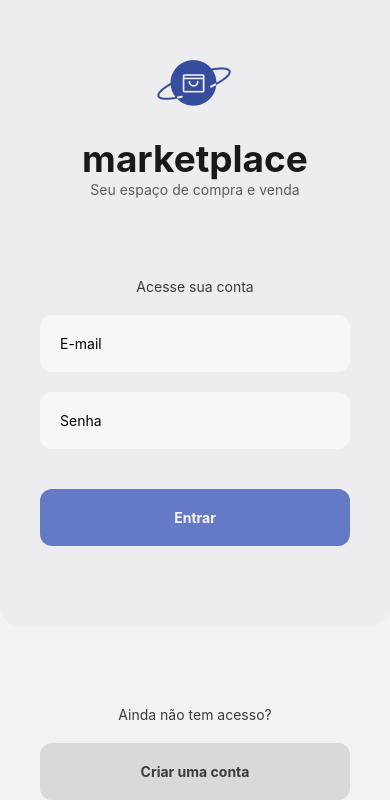
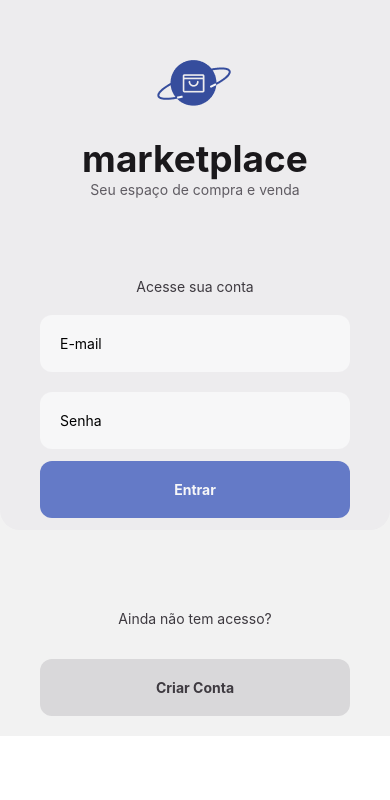
Before and after one commit to lucasnather/martplace-front-end, a React Native app: screen /Home in a window 390 px wide. Shown: the part 108-908 px from the top of the page. After the commit the page ends 844 px from the top, so only its background shows below. Built offline with nearby package versions, Linux system fonts and the light colour scheme.

Commit message:
feat: button variant

```diff
--- /dev/null
+++ b/src/components/button/index.tsx
@@ -0,0 +1,43 @@
+import { Text, TouchableOpacity, TouchableOpacityProps, TextProps, View } from "react-native";
+
+type ButtonVariant = "blue" | "gray" | "black"
+
+type ButtonProps = TouchableOpacityProps  & {
+    children:React.ReactNode
+    variant?: ButtonVariant
+    icon?: React.ReactNode
+}
+
+export function Button({
+    children,
+    variant = "blue",
+    icon,
+    ...props
+}: ButtonProps) {
+
+    const variants = {
+        blue: {
+            container: "bg-primary-blue-light rounded-xl p-5 items-center justify-center my-3 flex-row gap-2",
+            text: "text-base-gray-7 font-bold text-[14px] ",
+        },
+        gray: {
+            container: "bg-base-gray-5 rounded-xl p-5 items-center justify-center my-3 flex-row gap-2",
+            text: "text-base-gray-2 font-bold text-[14px]",
+        },
+        black: {
+            container: "bg-base-gray rounded-xl p-5 items-center justify-center my-3 flex-row gap-2 ",
+            text: "text-base-gray-7 font-bold text-[14px]",
+        },
+    }
+
+    return (
+        <TouchableOpacity className={variants[variant].container} {...props}>
+            {
+                icon && <View>{icon}</View>
+            }
+            <Text  className={variants[variant].text}>
+                {children}
+            </Text>
+        </TouchableOpacity>
+    )
+}
--- a/src/components/filter/index.tsx
+++ b/src/components/filter/index.tsx
@@ -2,6 +2,7 @@ import { X } from "phosphor-react-native";
 import { useState } from "react";
 import { ScrollView, Switch, Text, TouchableOpacity, View } from "react-native";
 import BouncyCheckbox from "react-native-bouncy-checkbox"
+import { Button } from "../button";
 
 type FilterProps = {
     toggleFilter: () => void
@@ -81,15 +82,15 @@ export function Filter({ toggleFilter }: FilterProps) {
             </View>
 
             <View className="flex-row gap-5">
-                <View>
-                    <TouchableOpacity className="bg-base-gray-5 rounded-md py-[12px] px-[30px]">
-                        <Text className="text-base-gray-2 text-[14px] font-bold">Resetar Filtros</Text>
-                    </TouchableOpacity>
+                <View className="w-[50%]">
+                    <Button variant="gray" >
+                        Resetar Filtros
+                    </Button>
                 </View>
-                <View>
-                    <TouchableOpacity className="bg-base-gray rounded-md py-[12px] px-[30px]">
-                        <Text className="text-base-gray-7 text-[14px] font-bold">Aplicar Filtros</Text>
-                    </TouchableOpacity>
+                <View className="w-[45%]">
+                    <Button variant="black">
+                        Aplicar Filtros
+                    </Button>
                 </View>
             </View>
         </ScrollView>
--- a/src/screens/auth/annoucement/index.tsx
+++ b/src/screens/auth/annoucement/index.tsx
@@ -1,8 +1,9 @@
 import { useNavigation } from "@react-navigation/native";
 import { ArrowLeft, Bank, Barcode, CreditCard, Money, QrCode, WhatsappLogo } from "phosphor-react-native";
-import { Image, SafeAreaView, ScrollView, Text, TouchableOpacity, View } from "react-native";
+import {Image, SafeAreaView, ScrollView, Text, TouchableOpacity, View } from "react-native";
 import Bike from "../../../assets/bike.png"
 import User from "../../../assets/user-annouc.png"
+import { Button } from "../../../components/button";
 
 export function Annoucement() {
     const { goBack } = useNavigation()
@@ -66,10 +67,9 @@ export function Annoucement() {
                 </ScrollView>
                 <View className="absolute bottom-0 left-0 right-0 bg-white flex-row justify-between items-center px-[24px] py-[30px]">
                     <Text className="font-bold text-[24px] text-primary-blue">R$ 120,00</Text>
-                    <TouchableOpacity className="flex-row items-center gap-2 bg-primary-blue p-3 rounded-[6px]">
-                        <WhatsappLogo color="#F7F7F8"/>
-                        <Text className="text-base-gray-7">Entrar em contato</Text>
-                    </TouchableOpacity>
+                    <Button variant="blue" icon={<WhatsappLogo color="#F7F7F8"/>}>
+                        Entrar em contato
+                    </Button>
                 </View>
             </SafeAreaView>
         </View>
--- a/src/screens/auth/create-annoucement/index.tsx
+++ b/src/screens/auth/create-annoucement/index.tsx
@@ -3,6 +3,7 @@ import { ArrowLeft } from "phosphor-react-native";
 import { useState } from "react";
 import { SafeAreaView, ScrollView, Switch, Text, TextInput, TouchableOpacity, View } from "react-native";
 import BouncyCheckbox from "react-native-bouncy-checkbox"
+import { Button } from "../../../components/button";
 
 export function CreateAnnoucement() {
     const { goBack, navigate } = useNavigation()
@@ -119,14 +120,14 @@ export function CreateAnnoucement() {
 
                     <View className="flex-row justify-between gap-5">
                         <View className="w-[50%]">
-                            <TouchableOpacity className="bg-base-gray-5 rounded-md py-[12px] px-[30px]">
-                                <Text className="text-base-gray-2 text-center text-[14px] font-bold">Cancelar</Text>
-                            </TouchableOpacity>
+                            <Button variant="gray" onPress={navigateToBack}>
+                                Cancelar
+                            </Button>
                         </View>
                         <View className="w-[45%]">
-                            <TouchableOpacity className="bg-base-gray rounded-md py-[12px] px-[30px]" onPress={navigateToPreVisualization} >
-                                <Text className="text-base-gray-7 text-center  text-[14px] font-bold">Avançar</Text>
-                            </TouchableOpacity>
+                            <Button variant="black" onPress={navigateToPreVisualization}>
+                                Avançar
+                            </Button>
                         </View>
                     </View>
                 </View>
--- a/src/screens/auth/home/index.tsx
+++ b/src/screens/auth/home/index.tsx
@@ -5,6 +5,7 @@ import AvatarHome from "../../../assets/avatar-home.png";
 import Product from "../../../assets/product.png";
 import { Filter } from "../../../components/filter";
 import { useNavigation } from "@react-navigation/native";
+import { Button } from "../../../components/button";
 
 const { height } = Dimensions.get("window");
 
@@ -47,10 +48,17 @@ export function Home() {
                         <Text className="w-[100px]">Boas vindas, <Text className="font-bold">Maria!</Text></Text>
                     </View>
 
-                    <TouchableOpacity className="bg-gray-600 flex-row items-center gap-2 p-2 rounded-xl" onPress={goToCreateAnnoucement}>
+                    <Button
+                        variant="black"
+                        onPress={goToCreateAnnoucement}
+                        icon={ <Plus size={21} color="#fff"/>}
+                    >
+                        Criar Anúncio
+                    </Button>
+                    {/* <TouchableOpacity className="bg-gray-600 flex-row items-center gap-2 p-2 rounded-xl" onPress={goToCreateAnnoucement}>
                         <Plus size={21} color="#fff"/>
                         <Text className="text-gray-100">Criar anúncio</Text>
-                    </TouchableOpacity>
+                    </TouchableOpacity> */}
                 </View>
 
                 <Text className="text-gray-500 mb-5">Seus produtos anunciados para venda </Text>
--- a/src/screens/auth/update-annoucements/index.tsx
+++ b/src/screens/auth/update-annoucements/index.tsx
@@ -3,6 +3,7 @@ import { ArrowLeft, Bank, Barcode, Money, PencilSimpleLine, Power, QrCode, Trash
 import { Image, SafeAreaView, ScrollView, Text, TouchableOpacity, View } from "react-native";
 import Bike from "../../../assets/bike.png"
 import User from "../../../assets/user-annouc.png"
+import { Button } from "../../../components/button";
 
 export function UpdateAnnoucements() {
     const { goBack } = useNavigation()
@@ -58,14 +59,21 @@ export function UpdateAnnoucements() {
                             </View>
                         </View>
 
-                        <TouchableOpacity className="flex-row items-center gap-2 bg-base-gray rounded-[6px] mt-5 mb-2 justify-center">
+
+                        <Button variant="black" icon={<Power color="#F7F7F8" />}>
+                            Desativar anúncio
+                        </Button>
+                        <Button variant="gray" icon={<Trash />}>
+                            Excluir anúncio
+                        </Button>
+                        {/* <TouchableOpacity className="flex-row items-center gap-2 bg-base-gray rounded-[6px] mt-5 mb-2 justify-center">
                             <Power color="#F7F7F8" />
                             <Text className="font-bold text-base-gray-7 py-5">Desativar anúncio</Text>
                         </TouchableOpacity>
                         <TouchableOpacity className="flex-row items-center gap-2 rounded-[6px]  bg-base-gray-5 justify-center">
                             <Trash />
                             <Text className="font-bold text-base-gray-2 py-5">Excluir anúncio</Text>
-                        </TouchableOpacity>
+                        </TouchableOpacity> */}
                     </View>
                 </ScrollView>
             </SafeAreaView>
--- a/src/screens/login/index.tsx
+++ b/src/screens/login/index.tsx
@@ -1,7 +1,7 @@
 import { useNavigation } from "@react-navigation/native";
 import { Image, Text, TextInput, TouchableOpacity, View } from "react-native";
 import Logo from "../../assets/logo.png"
-import { Input } from "../../components/input";
+import { Button } from "../../components/button";
 
 export function Login() {
     const { navigate } = useNavigation()
@@ -34,17 +34,18 @@ export function Login() {
                         placeholder="Senha"
                         className="bg-base-gray-7 p-5 rounded-xl"
                     />
-                    <TouchableOpacity className="bg-primary-blue-light p-5 rounded-xl items-center justify-center mt-10 mb-20" onPress={gotToHome}>
-                        <Text className="text-base-gray-7 font-bold">Entrar</Text>
-                    </TouchableOpacity>
+
+                    <Button  variant="blue" onPress={gotToHome}>
+                        Entrar
+                    </Button>
                 </View>
             </View>
 
             <View className="px-10 mt-20">
                 <Text className="text-center text-base-gray-2 text-[14px] mb-5">Ainda não tem acesso?</Text>
-                <TouchableOpacity className="bg-base-gray-5 items-center p-5 rounded-xl" onPress={gotToRegister}>
-                    <Text  className="text-base-gray-2 font-bold">Criar uma conta</Text>
-                </TouchableOpacity>
+                <Button variant="gray" onPress={gotToRegister}>
+                    Criar Conta
+                </Button>
             </View>
         </View>
     )
--- a/src/screens/register/index.tsx
+++ b/src/screens/register/index.tsx
@@ -3,6 +3,7 @@ import Logo from "../../assets/logo.png"
 import Avatar from "../../assets/avatar.png"
 import { PencilSimpleLine } from "phosphor-react-native";
 import { useNavigation } from "@react-navigation/native";
+import { Button } from "../../components/button";
 
 export function Register() {
     const { navigate} = useNavigation()
@@ -45,15 +46,15 @@ export function Register() {
                             placeholder="Confirmar Senha"
                             className="bg-base-gray-7 p-5 rounded-xl my-3"
                     />
-                    <TouchableOpacity className="bg-base-gray p-5 rounded-xl items-center justify-center mt-5 mb-10">
-                            <Text className="text-base-gray-7 font-bold">Entrar</Text>
-                    </TouchableOpacity>
+                    <Button variant="black">
+                       Criar
+                    </Button>
                 </View>
                 <View>
                     <Text className="text-center text-base-gray-2 text-[14px] mb-5">Já tem uma conta?</Text>
-                    <TouchableOpacity className="bg-base-gray-5 items-center p-5 rounded-xl" onPress={goToLogin}>
-                        <Text  className="text-base-gray-2 font-bold">Ir para o login</Text>
-                    </TouchableOpacity>
+                    <Button onPress={goToLogin} variant="gray">
+                        Ir para o login
+                    </Button>
                 </View>
             </View>
         </ScrollView>
```
Also changed, not shown: src/screens/auth/pre-visualization/index.tsx (+9 -8 lines).
